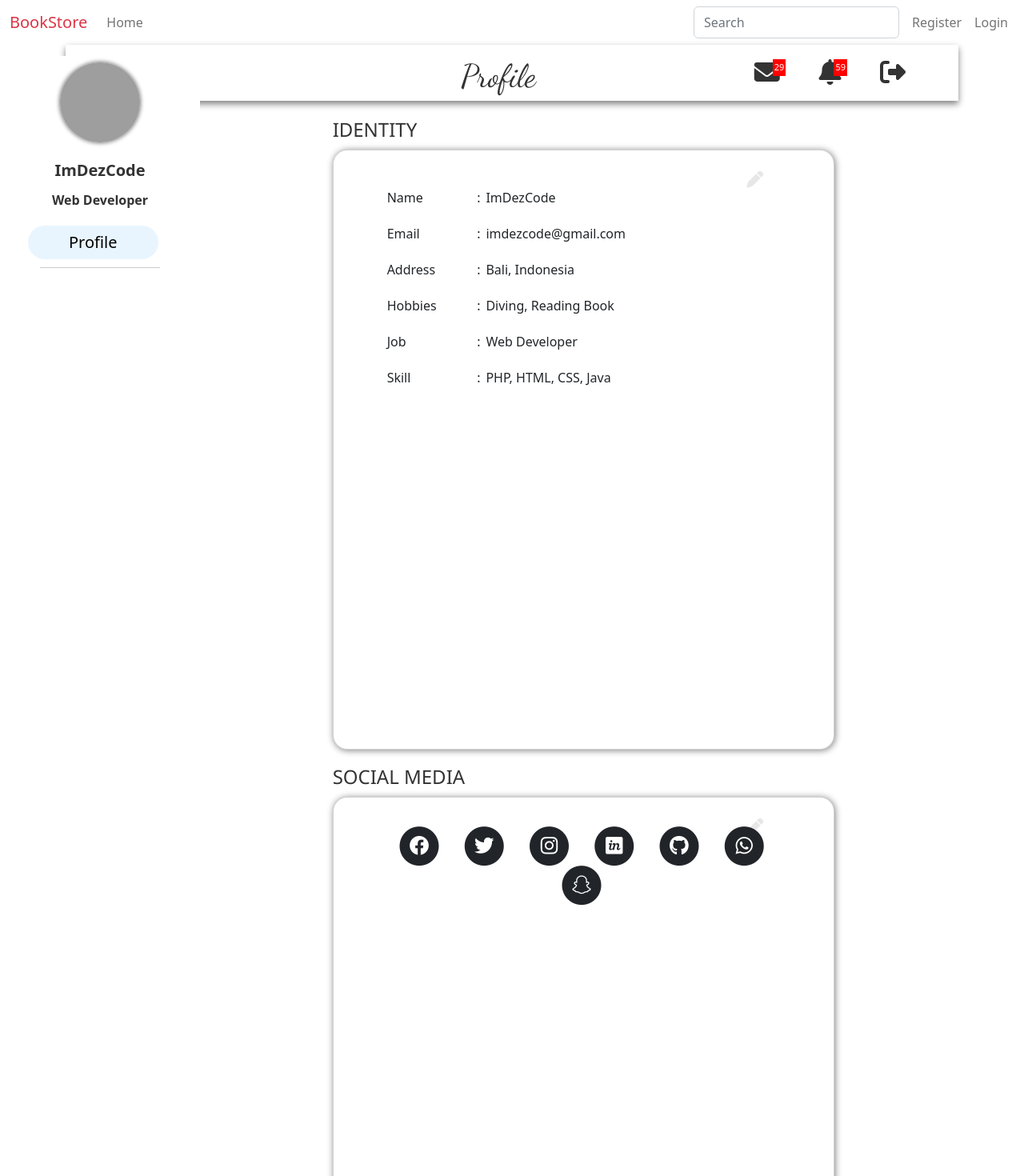
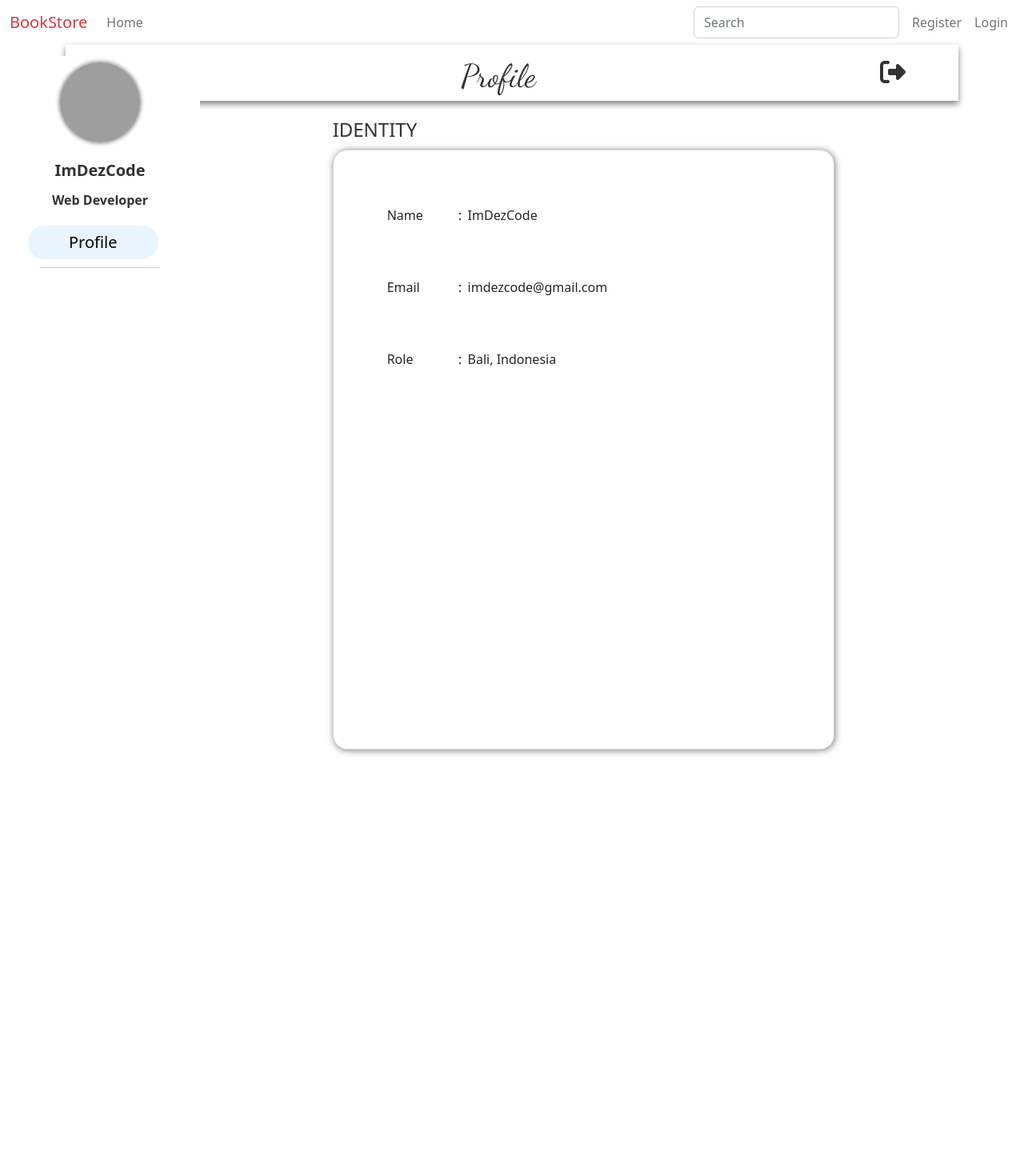
Before and after one commit to m-saleh96/Angular-BookStore, an Angular app: page /profile in a window 1280 px wide. Shown: the top 1470 px of the page at 80% size. After the commit the page ends 957 px from the top, so only its background shows below. Built offline with nearby package versions, Linux system fonts and the light colour scheme; grey boxes are pictures that could not be loaded.

Commit message:
handling profile page

```diff
--- a/src/app/profile/profile.component.css
+++ b/src/app/profile/profile.component.css
@@ -45,15 +45,6 @@ body {
     text-decoration: none;
 }
 
-.icon-count {
-    background-color: #ff0000;
-    color: #fff;
-    float: right;
-    font-size: 11px;
-    left: -25px;
-    padding: 2px;
-    position: relative;
-}
 
 /* End */
 
@@ -69,6 +60,7 @@ body {
     position: absolute;
     top: 70px;
     width: 250px;
+
 }
 
 .profile {
@@ -159,42 +151,4 @@ body {
     color: #e7e7e8;
     right: 14%;
 }
-
-.social-media {
-    text-align: center;
-    width: 90%;
-}
-
-.social-media span {
-    margin: 0 10px;
-}
-
-.fa-facebook:hover {
-    color: #4267b3 !important;
-}
-
-.fa-twitter:hover {
-    color: #1da1f2 !important;
-}
-
-.fa-instagram:hover {
-    color: #ce2b94 !important;
-}
-
-.fa-invision:hover {
-    color: #f83263 !important;
-}
-
-.fa-github:hover {
-    color: #161414 !important;
-}
-
-.fa-whatsapp:hover {
-    color: #25d366 !important;
-}
-
-.fa-snapchat:hover {
-    color: #fffb01 !important;
-}
-
 /* End */
--- a/src/app/profile/profile.component.html
+++ b/src/app/profile/profile.component.html
@@ -6,18 +6,6 @@
 
         <!-- Navbar -->
         <ul>
-            <li>
-                <a href="#message">
-                    <span class="icon-count">29</span>
-                    <i class="fa fa-envelope fa-2x"></i>
-                </a>
-            </li>
-            <li>
-                <a href="#notification">
-                    <span class="icon-count">59</span>
-                    <i class="fa fa-bell fa-2x"></i>
-                </a>
-            </li>
             <li>
                 <a href="#sign-out">
                     <i class="fa fa-sign-out-alt fa-2x"></i>
@@ -56,7 +44,6 @@
         <h2>IDENTITY</h2>
         <div class="card">
             <div class="card-body">
-                <i class="fa fa-pen fa-xs edit"></i>
                 <table>
                     <tbody>
                         <tr>
@@ -70,65 +57,13 @@
                             <td>imdezcode@gmail.com</td>
                         </tr>
                         <tr>
-                            <td>Address</td>
+                            <td>Role</td>
                             <td>:</td>
                             <td>Bali, Indonesia</td>
-                        </tr>
-                        <tr>
-                            <td>Hobbies</td>
-                            <td>:</td>
-                            <td>Diving, Reading Book</td>
-                        </tr>
-                        <tr>
-                            <td>Job</td>
-                            <td>:</td>
-                            <td>Web Developer</td>
-                        </tr>
-                        <tr>
-                            <td>Skill</td>
-                            <td>:</td>
-                            <td>PHP, HTML, CSS, Java</td>
                         </tr>
                     </tbody>
                 </table>
             </div>
         </div>
 
-        <h2>SOCIAL MEDIA</h2>
-        <div class="card">
-            <div class="card-body">
-                <i class="fa fa-pen fa-xs edit"></i>
-                <div class="social-media">
-                    <span class="fa-stack fa-sm">
-                        <i class="fas fa-circle fa-stack-2x"></i>
-                        <i class="fab fa-facebook fa-stack-1x fa-inverse"></i>
-                    </span>
-                    <span class="fa-stack fa-sm">
-                        <i class="fas fa-circle fa-stack-2x"></i>
-                        <i class="fab fa-twitter fa-stack-1x fa-inverse"></i>
-                    </span>
-                    <span class="fa-stack fa-sm">
-                        <i class="fas fa-circle fa-stack-2x"></i>
-                        <i class="fab fa-instagram fa-stack-1x fa-inverse"></i>
-                    </span>
-                    <span class="fa-stack fa-sm">
-                        <i class="fas fa-circle fa-stack-2x"></i>
-                        <i class="fab fa-invision fa-stack-1x fa-inverse"></i>
-                    </span>
-                    <span class="fa-stack fa-sm">
-                        <i class="fas fa-circle fa-stack-2x"></i>
-                        <i class="fab fa-github fa-stack-1x fa-inverse"></i>
-                    </span>
-                    <span class="fa-stack fa-sm">
-                        <i class="fas fa-circle fa-stack-2x"></i>
-                        <i class="fab fa-whatsapp fa-stack-1x fa-inverse"></i>
-                    </span>
-                    <span class="fa-stack fa-sm">
-                        <i class="fas fa-circle fa-stack-2x"></i>
-                        <i class="fab fa-snapchat fa-stack-1x fa-inverse"></i>
-                    </span>
-                </div>
-            </div>
-        </div>
-    </div>
     <!-- End -->
```
